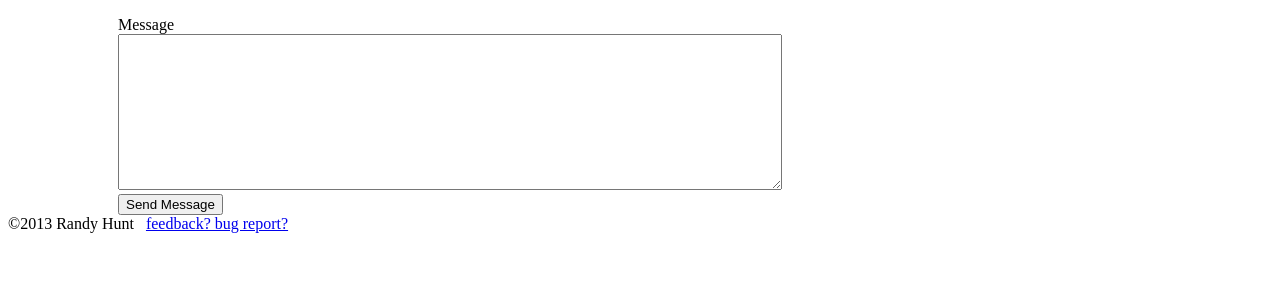
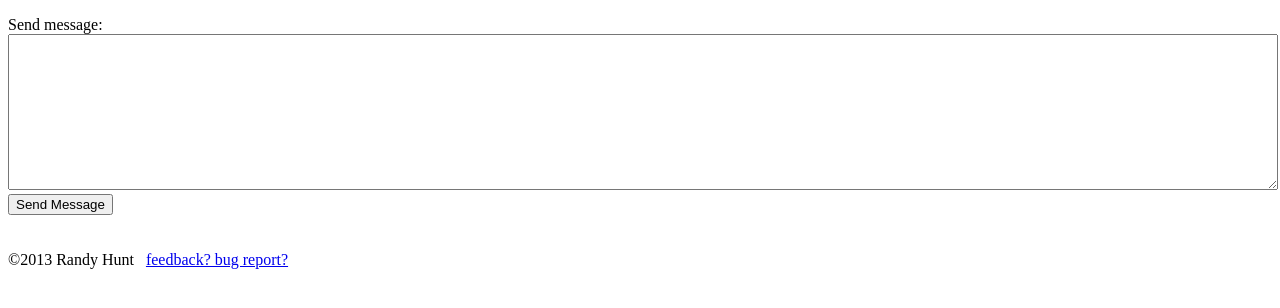
Before and after one commit to letsgetrandy/meetnspeak, a Django app: template mns/templates/messages.html in a window 1280 px wide. Shown: the part 44-352 px from the top of the page. Run offline with Django 3.2, Linux system fonts and the light colour scheme; the template is opened without the code that fills it, so the values that code supplies are empty; some libraries are stand-ins or nearby versions.

Commit message:
message form

```diff
--- a/mns/templates/messages.html
+++ b/mns/templates/messages.html
@@ -13,11 +13,12 @@
 .message.me .image {
     background-image:url({{ STATIC_URL }}images/users/{{ profile.photo }}-100.jpg);
 }
-.msgform {
-    padding-left:110px;
+.wrap {
+    position:relative;
 }
-.msgform textarea {
-    min-width:200px
+.message_form textarea {
+
+    width:100%;
 }
 </style>
 {% endblock %}
@@ -39,14 +40,17 @@
     </li>
     {% endfor %}
 </ul>
-<form method="post" class="msgform">
+<form method="post" class="message_form">
     {% csrf_token %}
-    <div>Message</div>
-    <textarea name="message" rows="10" cols="80"></textarea>
-    <div>
-        <button class="action">Send Message</button>
+    <div class="wrap">
+        <div>Send message:</div>
+        <textarea name="message" rows="10" cols="80"></textarea>
+        <div>
+            <button class="action">Send Message</button>
+        </div>
     </div>
 </form>
+<br><br>
 </main>
 
 <footer>
```
Also changed, not shown: mns/static/styles/mns.css (+8 -0 lines).
